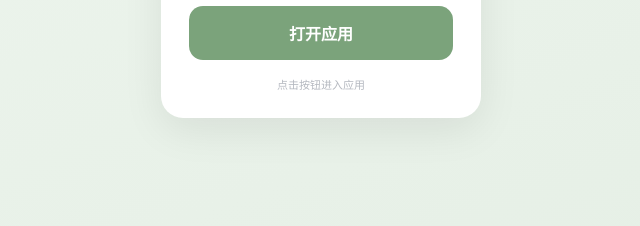
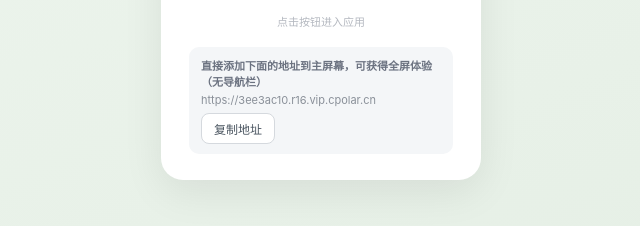
Before and after one commit to Ninemoro/ticklist-redirect, a plain HTML site: page index.html in a window 1280 px wide. Shown: the part 442-668 px from the top of the page, without its empty margins (319-959 px from the left). Drawn offline with Linux system fonts and the light colour scheme.

Commit message:
update redirect to https://3ee3ac10.r16.vip.cpolar.cn

```diff
--- a/index.html
+++ b/index.html
@@ -55,6 +55,27 @@
     }
     .btn:active { transform: scale(0.97); }
     .hint { font-size: 11px; color: #b5b9c0; margin: 16px 0 0; }
+    .addr-box {
+      margin-top: 18px;
+      padding: 10px 12px;
+      background: #f4f6f8;
+      border-radius: 10px;
+      font-size: 11px;
+      color: #8a9099;
+      word-break: break-all;
+      text-align: left;
+    }
+    .addr-box b { display: block; margin-bottom: 4px; color: #6b7280; }
+    .copy-btn {
+      margin-top: 6px;
+      border: 1px solid #d5d9de;
+      background: #fff;
+      color: #4a5560;
+      border-radius: 8px;
+      padding: 6px 12px;
+      font-size: 12px;
+      cursor: pointer;
+    }
   </style>
 </head>
 <body>
@@ -64,6 +85,11 @@
     <p class="desc">你的待办清单</p>
     <button class="btn" id="goBtn">打开应用</button>
     <p class="hint">点击按钮进入应用</p>
+    <div class="addr-box">
+      <b>直接添加下面的地址到主屏幕，可获得全屏体验（无导航栏）</b>
+      <span id="addrText"></span>
+      <button class="copy-btn" id="copyBtn">复制地址</button>
+    </div>
   </div>
   <script>
     // 目标地址由看门狗脚本自动更新（保持 const TARGET 行不变）
@@ -71,6 +97,22 @@
     document.getElementById('goBtn').addEventListener('click', function () {
       window.location.href = TARGET;
     });
+    var addrEl = document.getElementById('addrText');
+    addrEl.textContent = TARGET;
+    document.getElementById('copyBtn').addEventListener('click', function () {
+      var text = TARGET;
+      if (navigator.clipboard && navigator.clipboard.writeText) {
+        navigator.clipboard.writeText(text).then(function () { alert('地址已复制'); });
+      } else {
+        var ta = document.createElement('textarea');
+        ta.value = text;
+        document.body.appendChild(ta);
+        ta.select();
+        document.execCommand('copy');
+        document.body.removeChild(ta);
+        alert('地址已复制');
+      }
+    });
   </script>
 </body>
 </html>
```
